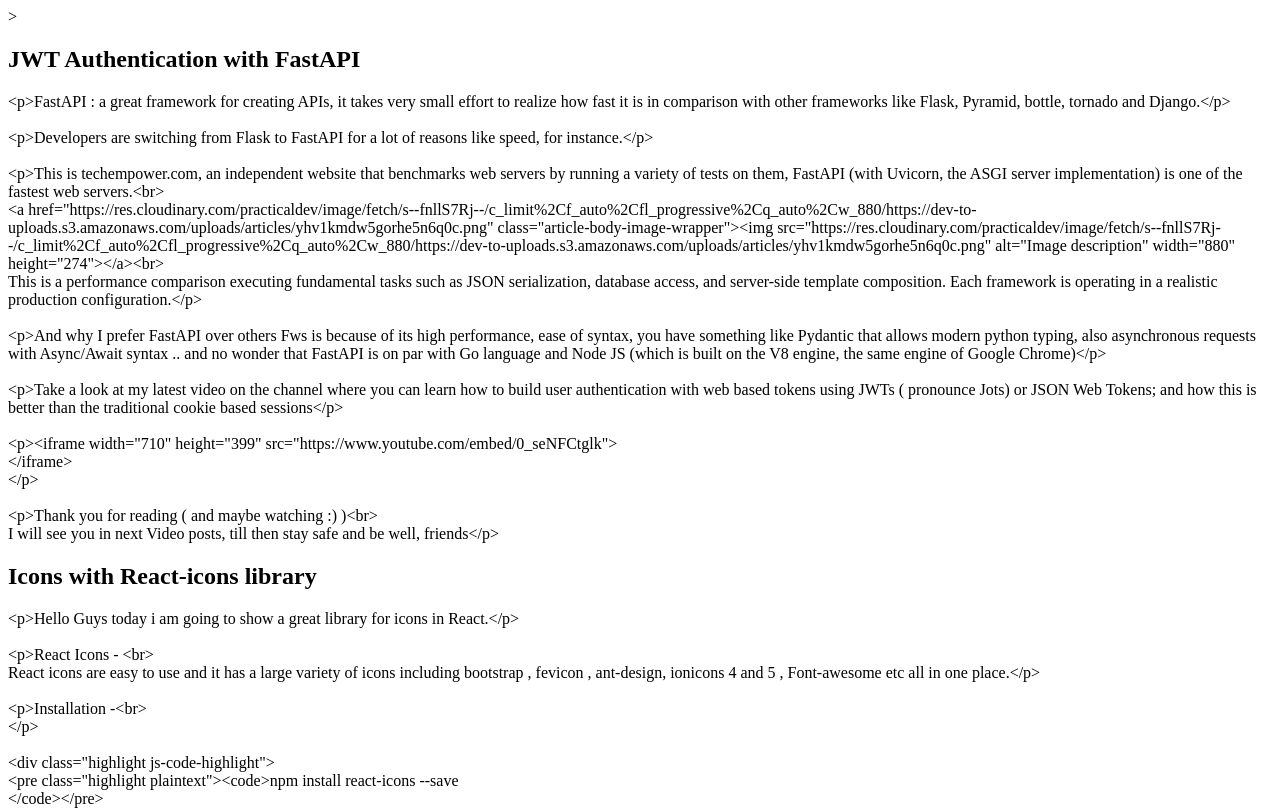
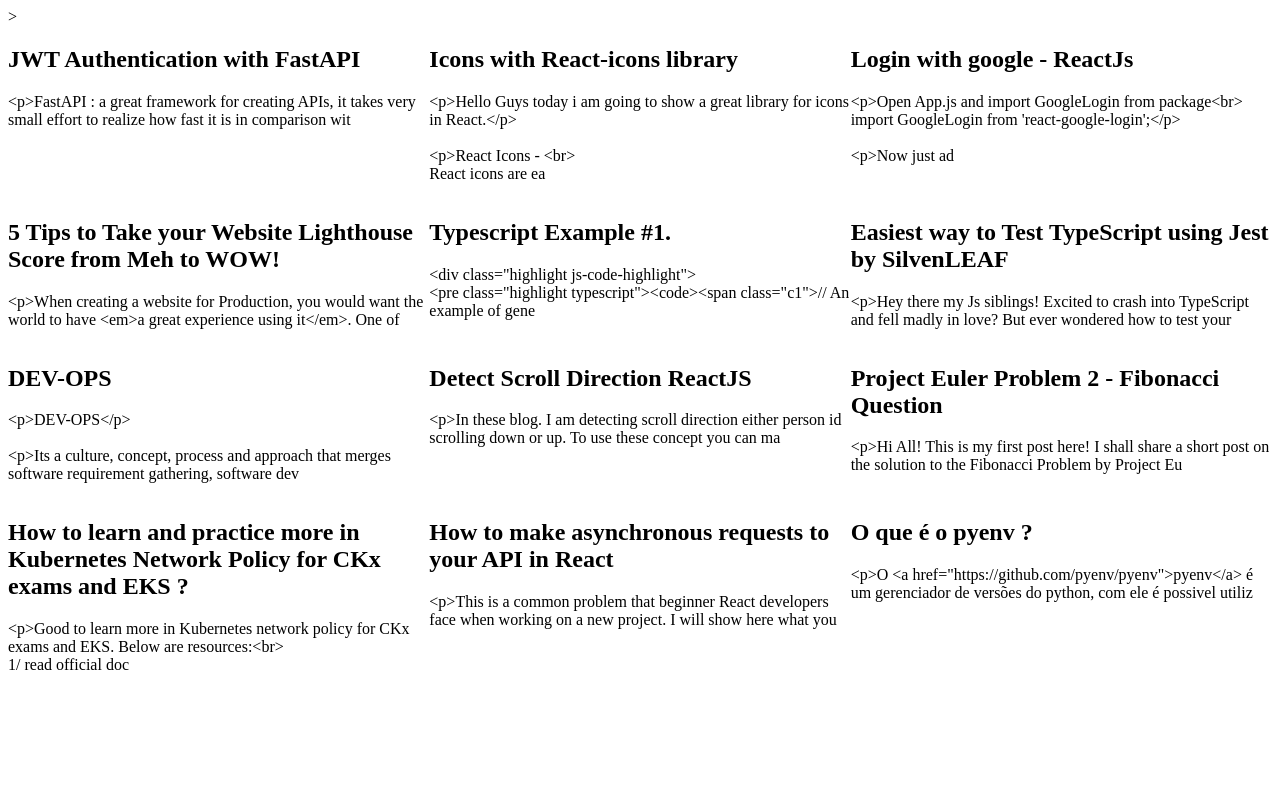
Before and after one commit to Andris78/rss-json, a plain HTML site: page index.html in a window 1280 px wide. Shown: the top 810 px of the page. Drawn offline with Linux system fonts and the light colour scheme.

Commit message:
git commit

```diff
--- a/index.html
+++ b/index.html
@@ -5,7 +5,8 @@
     <meta http-equiv="X-UA-Compatible" content="IE=edge">
     <meta name="viewport" content="width=device-width, initial-scale=1.0">
     <title>Rss Reader</title>
-    <script src="index.js"></script>></script>
+    <script src="index.js"></script>>
+    <link rel="stylesheet" href="style.css" />
 </head>
 <body>
     <section id="rss"></section>
--- a/index.js
+++ b/index.js
@@ -25,7 +25,7 @@ function renderItem(item) {
     .innerText = item.title;
 
      desc
-     .innerText = item.summary;
+     .innerText = item.summary.substring(0, 120);
 
     box.append(title, desc);
     document
--- /dev/null
+++ b/style.css
@@ -0,0 +1,4 @@
+#rss {
+    display: grid;
+    grid-template-columns: 1fr 1fr 1fr;
+}
```
